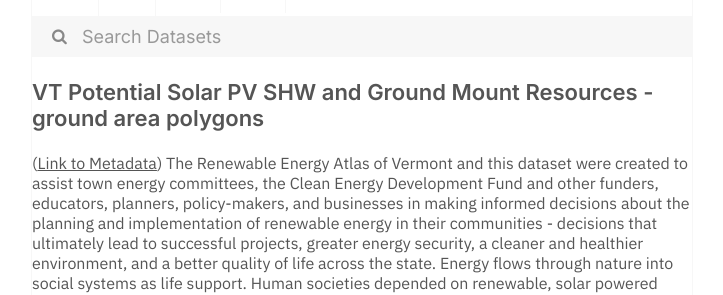
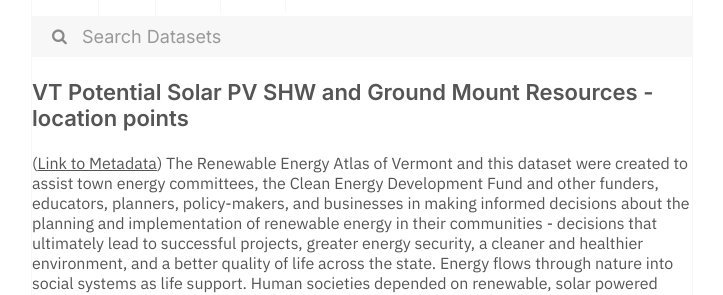
Before and after one commit to dayda-entities/vermont-center-for-geographic-information, a Jekyll site: the page built from _posts/2020-11-12-vt-potential-solar-pv-shw-and-.md, in a window 1280 px wide. Shown: the part 269-564 px from the top of the page, without its empty margins (278-1001 px from the left). Built offline with Jekyll 4.4.1, drawn with Linux system fonts in a browser that asks for light colours.

Commit message:
Publish Data

```diff
--- a/_posts/2020-11-12-vt-potential-solar-pv-shw-and-.md
+++ b/_posts/2020-11-12-vt-potential-solar-pv-shw-and-.md
@@ -1,7 +1,7 @@
 ---
-title: VT Potential Solar PV SHW and Ground Mount Resources - ground area polygons
-created: '2020-11-12T13:06:23.978493'
-modified: '2020-11-12T13:06:23.978504'
+title: VT Potential Solar PV SHW and Ground Mount Resources - location points
+created: '2020-11-12T13:06:15.866778'
+modified: '2020-11-12T13:06:15.866785'
 state: active
 type: dataset
 tags:
@@ -18,7 +18,7 @@ tags:
   - Vcgi Open Data
 groups: []
 csv_url: >-
-  https://geodata.vermont.gov/datasets/811b5e71321f41f9ab46d6a0103975c7_9.csv?outSR=%7B%22latestWkid%22%3A32145%2C%22wkid%22%3A32145%7D
+  https://geodata.vermont.gov/datasets/4585f9bacf08414fbb4174565666ca68_10.csv?outSR=%7B%22latestWkid%22%3A32145%2C%22wkid%22%3A32145%7D
 json_url: ''
 layout: post
 
```
